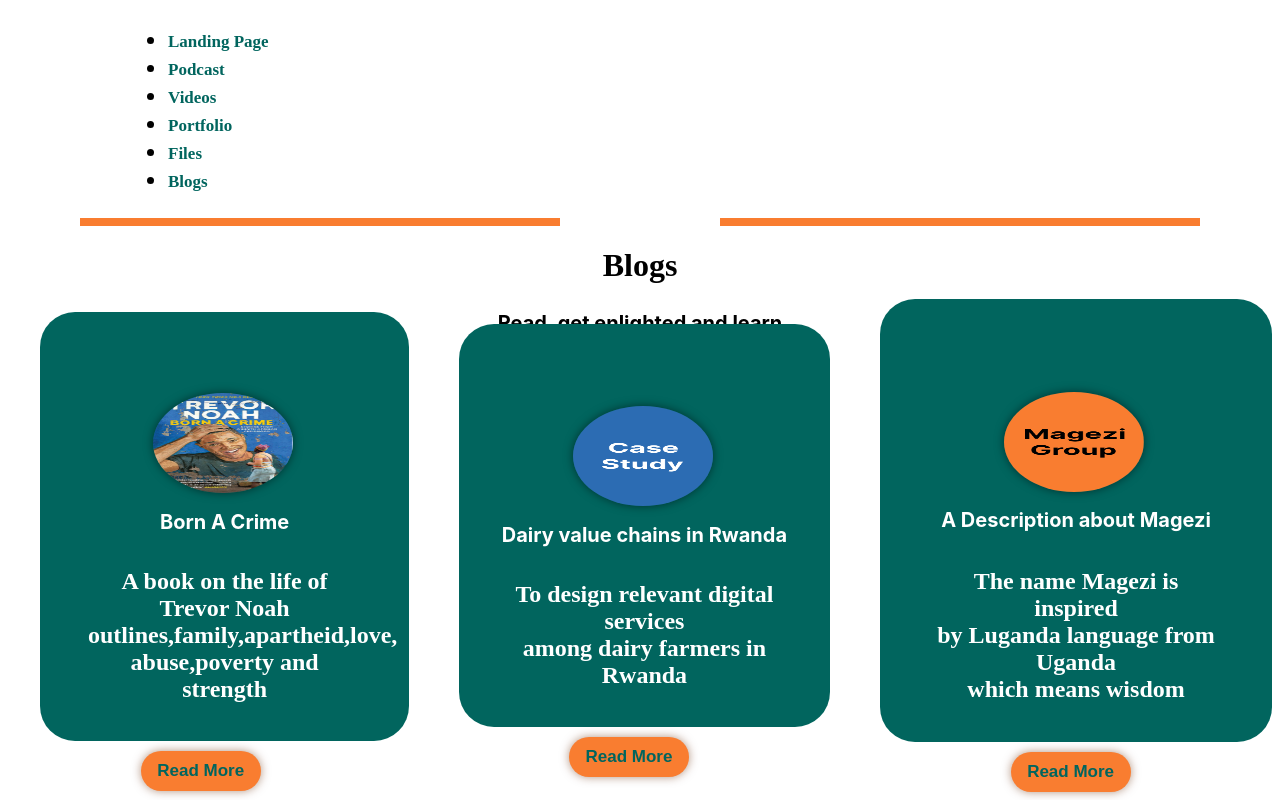
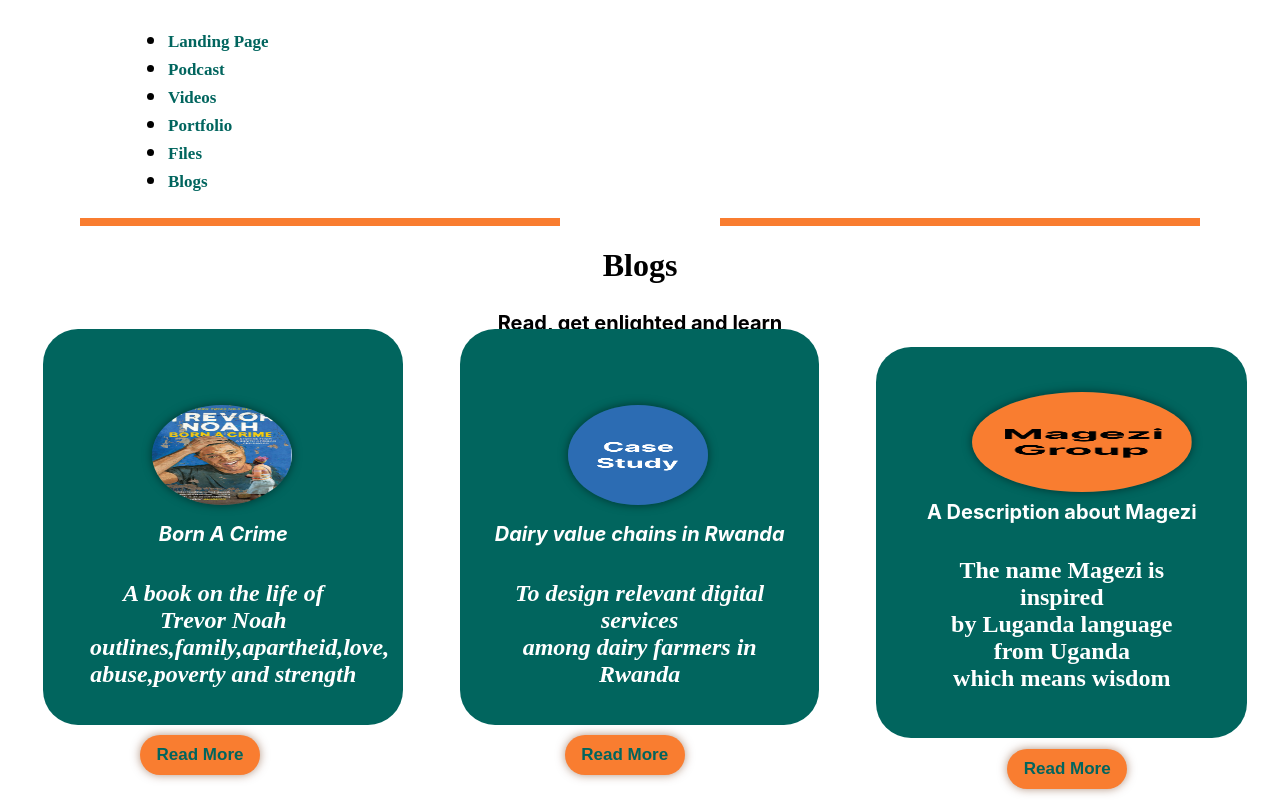
Before and after one commit to Valentine-Nkatha/NYJ-magezi, a React (Create React App) app: page /blogs in a window 1280 px wide. Shown: the top 800 px of the page. Built offline with nearby package versions, Linux system fonts and the light colour scheme.

Commit message:
made changes

```diff
--- a/src/App.js
+++ b/src/App.js
@@ -8,6 +8,7 @@
 import Portfolio from './Portfolio';
 import Files from './Files';
 import Blogs from './Blogs';
+import Blogstwo from './Blogstwo'
 
 function App() {
   return (
@@ -21,6 +22,7 @@
           <Route path="/videos" element={<Videos />} />
           <Route path="/files" element={<Files />} />
           <Route path="/blogs" element={<Blogs />} />
+          <Route path="/Blogstwo" element={<Blogstwo />} />
           <Route path="/portfolio" element={<Portfolio />} />
 
 
--- a/src/Blogs/index.css
+++ b/src/Blogs/index.css
@@ -8,12 +8,13 @@
     margin-left: 0.5%;
     border-radius: 35px;
     color: white;
-    font-size: 25px;
+    font-size: 20px;
     padding-left: 6%;
     padding-bottom: 6%;
     padding-right: 6%;
     margin-top: -50%;
     text-align: center;
+    font-style: oblique;
   }
   .buttons-one {
     /* background-color: #01655e;
@@ -32,8 +33,32 @@
   .books {
     margin-left: 14%;
     margin-bottom: -4%;
-    width: 280px;
+    width: 250px;
     position: relative;
+
+  }
+  .book-sections {
+    background-color: #01655e;
+    width: 90%;
+    padding-top: 35%;
+    margin-left: 0.5%;
+    border-radius: 35px;
+    color: white;
+    font-size: 20px;
+    padding-left: 6%;
+    padding-bottom: 6%;
+    padding-right: 6%;
+    margin-top: -35%;
+    text-align: center;
+    font-style: normal;
+    height: 40%;
+  }
+  .bookss{
+    margin-left: 14%;
+    margin-bottom: -6%;
+    width: 220px;
+    position: relative;
+
   }
 
   .blog-details {
--- a/src/Blogs/index.js
+++ b/src/Blogs/index.js
@@ -52,9 +52,9 @@
         </div>
         <div className="blogs-two">
           <div>
-            <img src={magezi} alt="Magezi Group" className="books" />
+            <img src={magezi} alt="Magezi Group" className="bookss" />
           </div>
-          <div className="book-section">
+          <div className="book-sections">
             <h4>A Description about Magezi</h4>
             <p>
               The name Magezi is inspired
--- a/src/Blogstwo/index.css
+++ b/src/Blogstwo/index.css
@@ -2,16 +2,16 @@
     text-align: justify;
     margin-left: 5%;
     margin-right: 2%;
-    font-size: 25px;
+    font-size: 30px;
     color: #01655e;
   }
 
   #born-crime {
-    text-align: left;
+    text-align: center;
     font-size: 50px;
   }
   #images {
-    margin-top: 60%;
+    margin-top: 90%;
     margin-left: 10%;
     margin-bottom: 2%;
     width: 280px;
@@ -26,7 +26,7 @@
     background-color: #f97d30;
    color: #01655e;
     padding: 18px;
-    margin-left: -9%;
+    margin-left: 35%;
     margin-top: 3%;
     border-radius: 50px;
     width: 150px;
--- a/src/Blogstwo/index.js
+++ b/src/Blogstwo/index.js
@@ -28,7 +28,7 @@
 
 </p>
 <div id="btn">
-<button className="buttons"><Link to="/Blogs">Back</Link></button>
+<button className="buttons"><Link to="/blogs">Back</Link></button>
 
             </div>
             </div>
--- a/src/Footer/index.js
+++ b/src/Footer/index.js
@@ -1,5 +1,5 @@
 import './index.css'
-import boom from'../Footer/footericons/boomplay.png'
+// import boom from'../Footer/footericons/boomplay.png'
 import facebook from'../Footer/footericons/facebook.png'
 import  logo from'../Footer/footericons/footerlogo.png'
 import instagram from'../Footer/footericons/instagram.png'
@@ -48,7 +48,7 @@
                 <div/>
                 <p className='update'> To get updates</p>
                    <input placeholder="Enter Email" />
-                   <button> <a href='#'> Subscribe </a></button>
+                   {/* <button> <a href='#'> Subscribe </a></button>  */}
                 {/* <hr/> */}
                 <p className='policy'> @ Magezi Geeks. Inc All Rights Reserved</p>
             </div>
```
